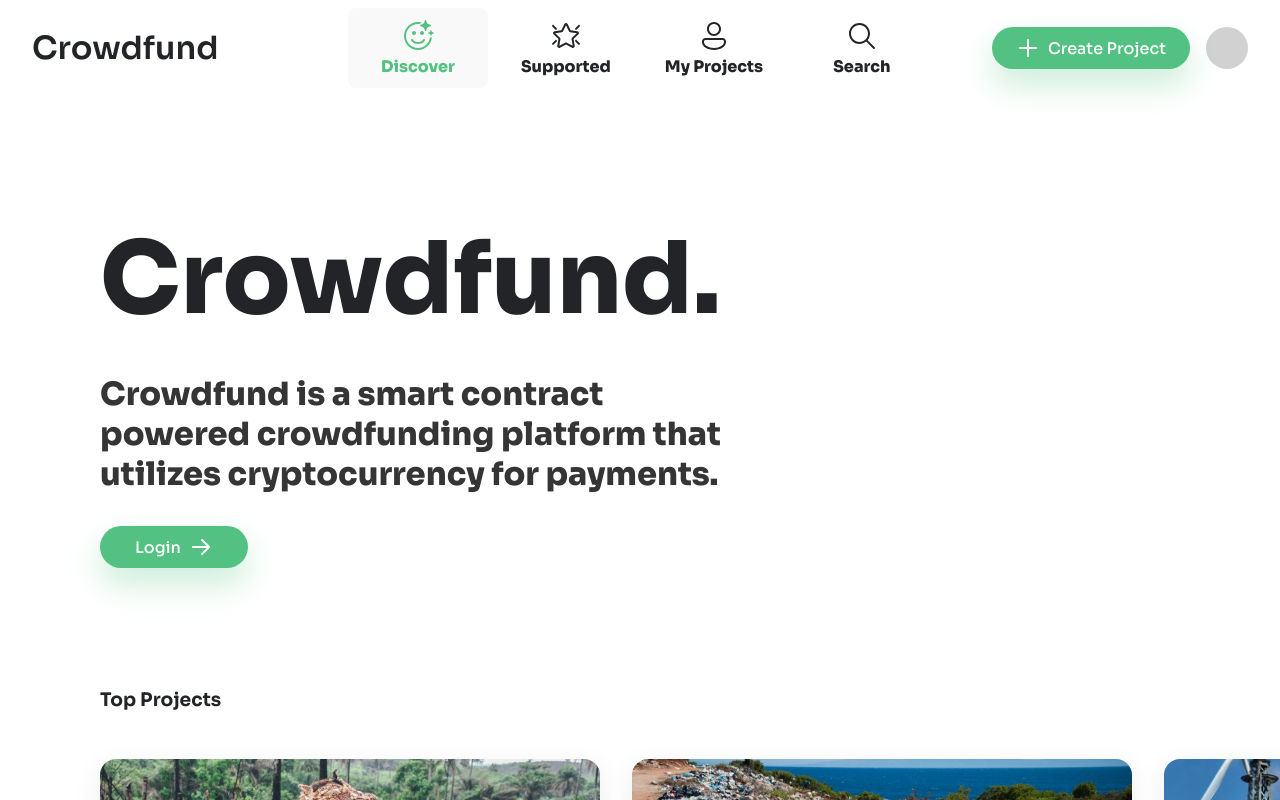
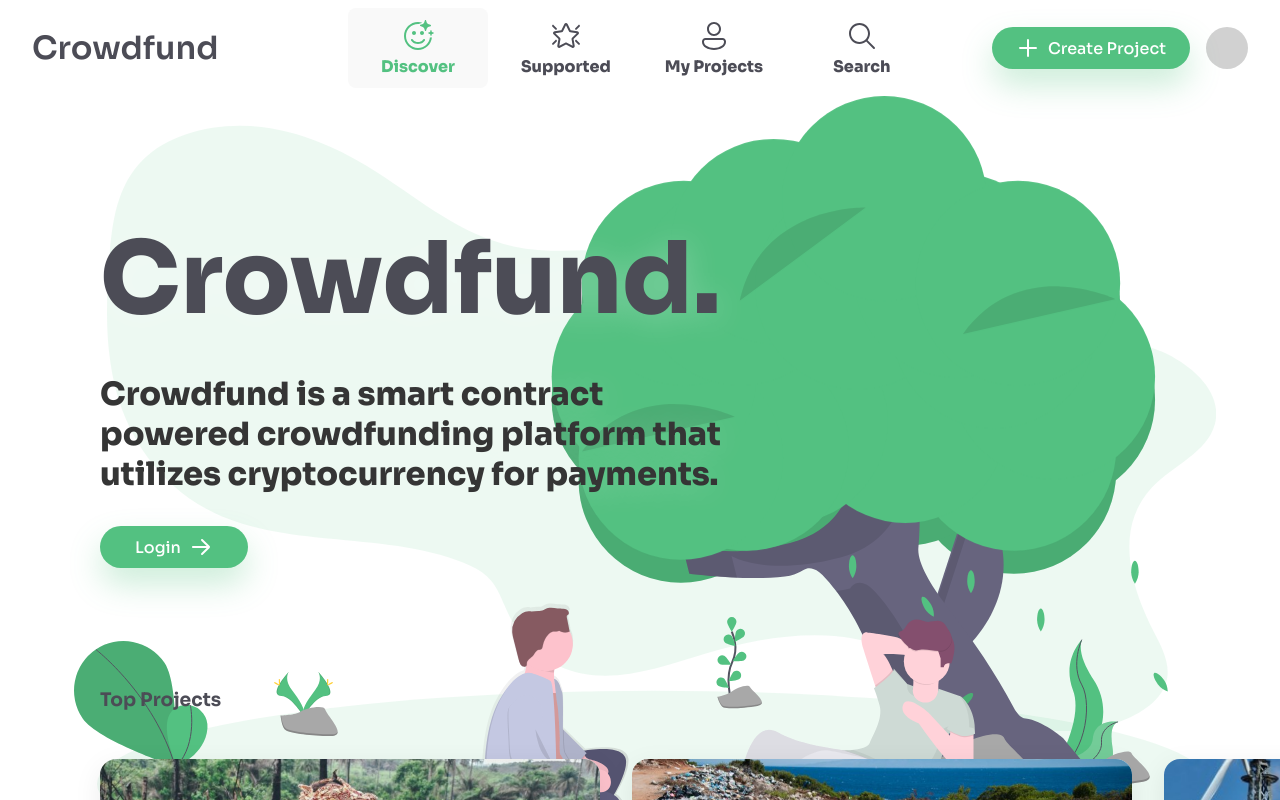
Before and after one commit to torstendngh/decentra-crowdfunding, a React (Create React App) app: page / in a window 1280 px wide. Built offline with nearby package versions, Linux system fonts and the light colour scheme; some icons are missing; the HTML template or start-up script is replaced by a standard one.

Commit message:
Background fix

```diff
--- a/src/pages/DiscoverPage.css
+++ b/src/pages/DiscoverPage.css
@@ -6,8 +6,7 @@
 .HighlightedProjectImage {
   position: absolute;
   top: 0;
-  right: 0;
-  width: 100%;
+  right: 5%;
   z-index: -1;
   mask-image: linear-gradient(180deg, black 95%, transparent);
 }
--- a/src/pages/DiscoverPage.jsx
+++ b/src/pages/DiscoverPage.jsx
@@ -1,12 +1,12 @@
 import "./DiscoverPage.css"
 import Card from './../components/Card'
-import {ReactComponent as FriendshiptSVG} from './../icons/undraw_friendship_mni7.svg';
+import {ReactComponent as FriendshipSVG} from './../svg/undraw_friendship_mni7.svg';
 
 function DiscoverPage() {
 
   return (
     <div className="DiscoverPage">
-      <FriendshiptSVG className="HighlightedProjectImage"/>
+      <FriendshipSVG className="HighlightedProjectImage"/>
       <div className="HighlightedProject">
         <div className="Title">Crowdfund.</div>
         <div className="Details">Crowdfund is a smart contract powered crowdfunding platform that utilizes cryptocurrency for payments.</div>
--- a/src/vars.css
+++ b/src/vars.css
@@ -1,6 +1,6 @@
 :root {
   --accent: #53c181;
   --accent-shadow: #53c1814c;
-  --black: #222428;
+  --black: #4c4c56;
   --page-padding-left: 100px;
 }
```
Also changed, not shown: src/svg/undraw_friendship_mni7.svg (added).
